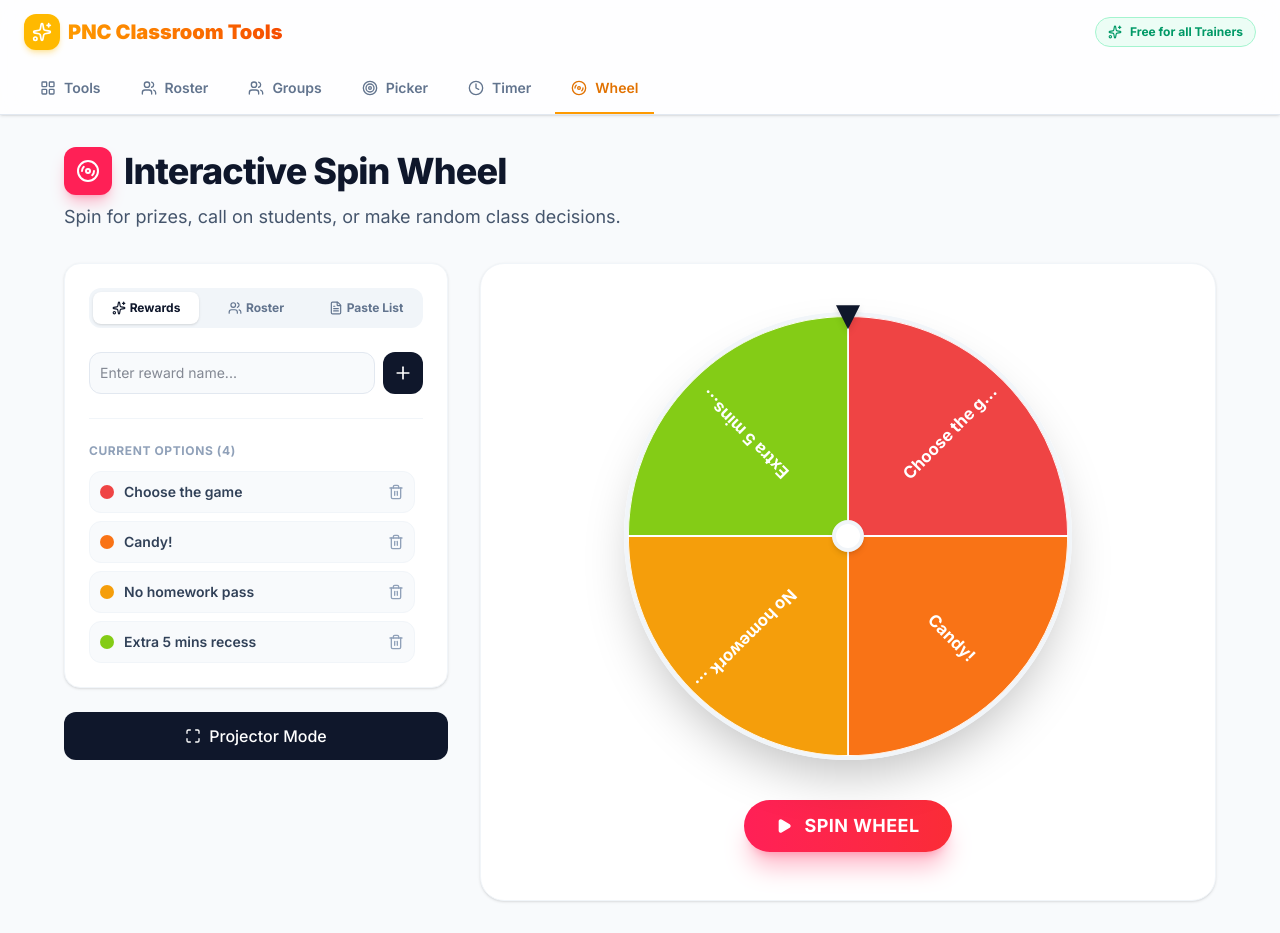
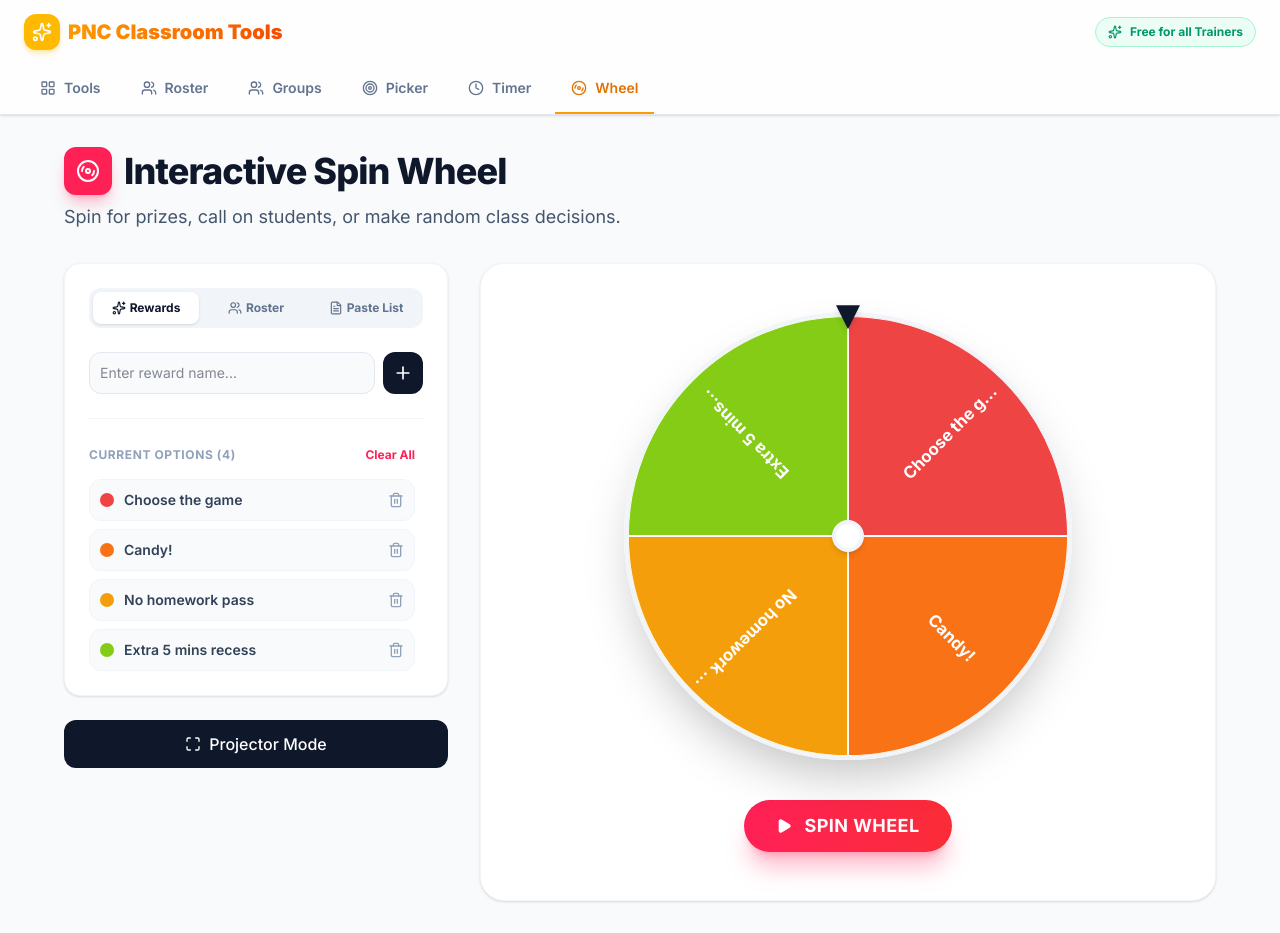
Before and after one commit to radytrainer/class-engagement, a Next.js app: page /dashboard/tools/spin-wheel in a window 1280 px wide. Built offline with nearby package versions, Linux system fonts and the light colour scheme.

Commit message:
Add clear all button to spin wheel page

```diff
--- a/src/app/dashboard/tools/spin-wheel/page.tsx
+++ b/src/app/dashboard/tools/spin-wheel/page.tsx
@@ -171,6 +171,18 @@ export default function SpinWheelPage() {
     setOptions(options.filter(o => o.id !== id));
   };
 
+  const removeAllOptions = () => {
+    if (confirm("Clear all items from the wheel? This cannot be undone.")) {
+      setOptions([
+        { id: "1", label: "Choose the game", color: DEFAULT_COLORS[0] },
+        { id: "2", label: "Candy!", color: DEFAULT_COLORS[1] },
+        { id: "3", label: "No homework pass", color: DEFAULT_COLORS[2] },
+        { id: "4", label: "Extra 5 mins recess", color: DEFAULT_COLORS[3] },
+      ]);
+      setWinner(null);
+    }
+  };
+
   const spinWheel = () => {
     if (isSpinning) return;
     setIsSpinning(true);
@@ -323,7 +335,15 @@ export default function SpinWheelPage() {
 
               {/* Wheel Options List */}
               <div className="mt-6 pt-6 border-t border-slate-100">
-                <h3 className="text-xs font-bold text-slate-400 uppercase tracking-wider mb-3">Current Options ({options.length})</h3>
+                <div className="flex items-center justify-between mb-3">
+                  <h3 className="text-xs font-bold text-slate-400 uppercase tracking-wider">Current Options ({options.length})</h3>
+                  <button
+                    onClick={removeAllOptions}
+                    className="text-xs font-bold text-rose-500 hover:text-rose-600 hover:bg-rose-50 px-2 py-1 rounded transition-colors"
+                  >
+                    Clear All
+                  </button>
+                </div>
                 <ul className="space-y-2 max-h-48 overflow-y-auto pr-2">
                   {options.map((opt) => (
                     <li key={opt.id} className="flex items-center justify-between p-2.5 bg-slate-50 border border-slate-100 rounded-xl">
```
